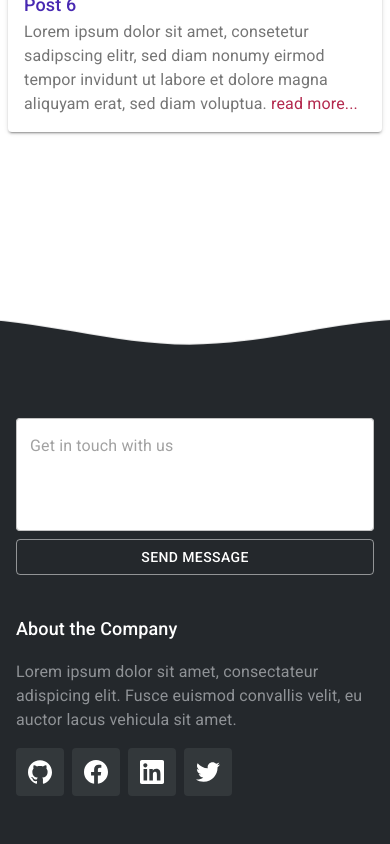
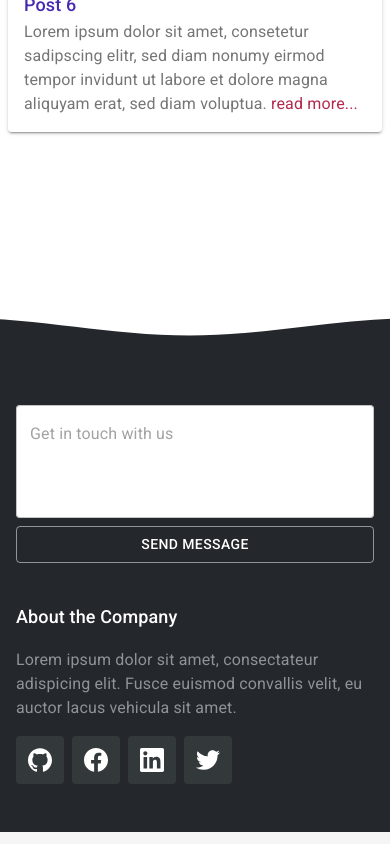
Before and after one commit to vitaliyMiskevuch1212/react-saas-template, a React (Create React App) app: page /blog in a window 390 px wide. Shown: the part 2922-3766 px from the top of the page. Built offline with nearby package versions, Linux system fonts and the light colour scheme; a web font is replaced by a local one.

Commit message:
Improved responsiveness of WaveBorder (LoginDialog.js, WaveBorder.js)

```diff
--- a/src/logged_out/components/register_login/LoginDialog.js
+++ b/src/logged_out/components/register_login/LoginDialog.js
@@ -61,7 +61,7 @@ class LoginDialog extends PureComponent {
     } else {
       setTimeout(() => {
         history.push("/c/dashboard");
-      }, 1500);
+      }, 150);
     }
   };
 
--- a/src/shared/WaveBorder.js
+++ b/src/shared/WaveBorder.js
@@ -2,18 +2,13 @@ import React from "react";
 import PropTypes from "prop-types";
 import { withStyles } from "@material-ui/core";
 
-const styles = theme => ({
+const styles = {
   waves: {
     position: "relative",
     width: "100%",
-    height: "15vh",
     marginBottom: -7,
-    minHeight: 100,
-    maxHeight: 150,
-    [theme.breakpoints.down("sm")]: {
-      height: 40,
-      minHeight: 40
-    }
+    height: "7vw",
+    minHeight: "7vw"
   },
   "@keyframes moveForever": {
     from: { transform: "translate3d(-90px, 0, 0)" },
@@ -25,16 +20,16 @@ const styles = theme => ({
       animationDelay: props => `-${props.animationNegativeDelay}s`
     }
   }
-});
+};
 
 /**
  *  https://codepen.io/csspoints/pen/WNeOEqd
  */
 function WaveBorder(props) {
   const id = String(Math.random());
-  const { className, lowerColor, upperColor, classes } = props;
+  const { className, lowerColor, upperColor, classes, ...rest } = props;
   return (
-    <div className={className} style={{ background: upperColor }}>
+    <div className={className} style={{ background: upperColor }} {...rest}>
       <svg
         className={classes.waves}
         xmlns="http://www.w3.org/2000/svg"
@@ -61,8 +56,7 @@ WaveBorder.propTypes = {
   lowerColor: PropTypes.string.isRequired,
   upperColor: PropTypes.string.isRequired,
   classes: PropTypes.object.isRequired,
-  animationNegativeDelay: PropTypes.number.isRequired,
-  className: PropTypes.string
+  animationNegativeDelay: PropTypes.number.isRequired
 };
 
-export default withStyles(styles, { withTheme: true })(WaveBorder);
+export default withStyles(styles)(WaveBorder);
```
